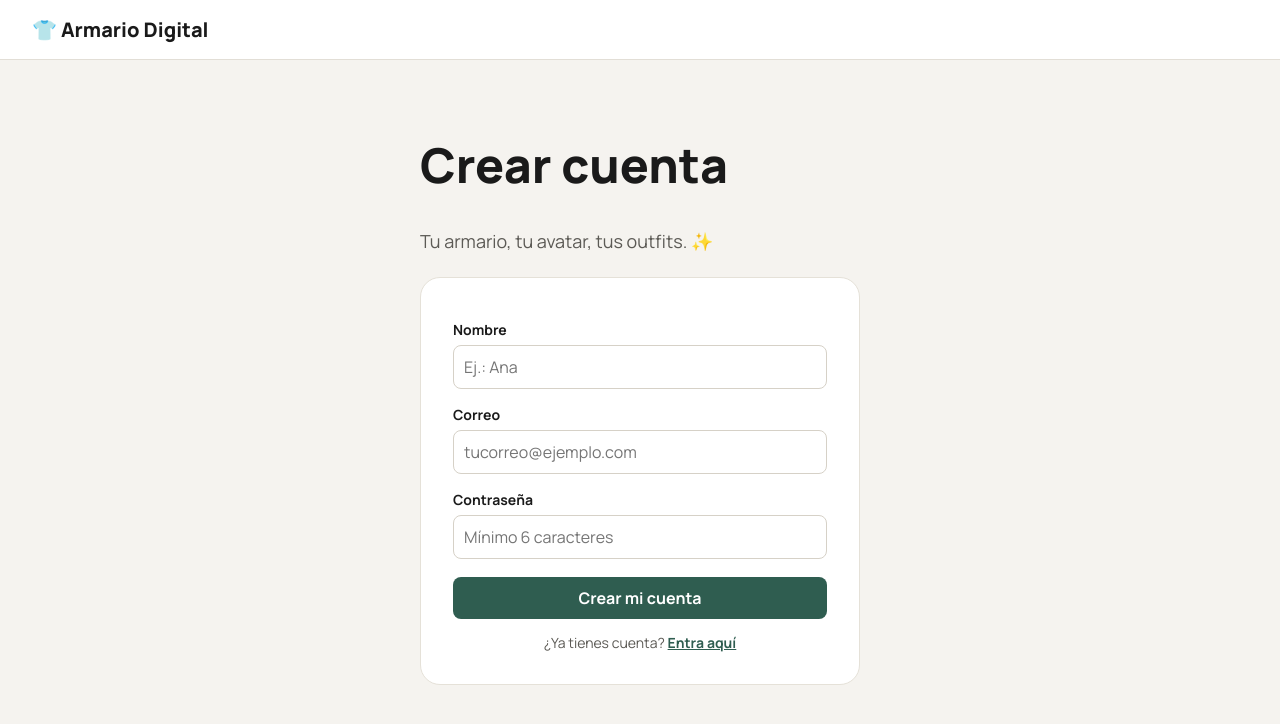
After one commit to araneaemerson-oss/armario-digital, a Flask app: page /registro in a window 1280 px wide. The commit adds this page. Shown: the top 724 px of the page. Run offline with Flask 3, Linux system fonts and the light colour scheme.

Commit message:
Pide iniciar sesión y separa las prendas por usuario

```diff
--- a/app.py
+++ b/app.py
@@ -1,4 +1,5 @@
-from flask import Flask, render_template, request, redirect, flash
+from flask import Flask, render_template, request, redirect, flash, session
+from werkzeug.security import generate_password_hash, check_password_hash
 import os, uuid
 from werkzeug.utils import secure_filename
 import sqlite3
@@ -20,6 +21,21 @@ def crear_tabla():
         ocasion TEXT,
         foto TEXT)
         """)
+    conexion.execute("""
+        CREATE TABLE IF NOT EXISTS usuarios(
+        id INTEGER PRIMARY KEY AUTOINCREMENT,
+        nombre TEXT,
+        correo TEXT UNIQUE,
+        contrasena_hash TEXT)
+        """)
+
+    # Si la tabla prendas todavía no tiene la columna usuario_id, la agregamos
+    columnas = []
+    for columna in conexion.execute("PRAGMA table_info(prendas)").fetchall():
+        columnas.append(columna["name"])
+    if "usuario_id" not in columnas:
+        conexion.execute("ALTER TABLE prendas ADD COLUMN usuario_id INTEGER REFERENCES usuarios(id)")
+
     conexion.commit()
     conexion.close()
 
@@ -71,11 +87,21 @@ def borrar_foto_del_disco(ruta_foto):
             os.remove(ruta_completa)
 
 
+# ---------- Proteger las páginas: hay que iniciar sesión ----------
+PAGINAS_LIBRES = ["entrar", "registro", "static"]
+
+@app.before_request
+def pedir_inicio_de_sesion():
+    # Esto se ejecuta ANTES de cada página
+    if request.endpoint not in PAGINAS_LIBRES and "usuario_id" not in session:
+        return redirect("/entrar")
+
+
 @app.route("/")
 def inicio():
     conexion = conectar()
     lista_prendas =  conexion.execute(
-        "SELECT * FROM prendas"
+        "SELECT * FROM prendas WHERE usuario_id = ?", (session["usuario_id"],)
     ).fetchall()
     conexion.close()
     conteo = {}
@@ -92,9 +118,11 @@ def prendas():
     conexion = conectar()
 
     if tipo:
-        lista_prendas = conexion.execute("SELECT * FROM prendas WHERE tipo = ?",(tipo,)).fetchall()
+        lista_prendas = conexion.execute(
+            "SELECT * FROM prendas WHERE usuario_id = ? AND tipo = ?", (session["usuario_id"], tipo)).fetchall()
     else:
-        lista_prendas = conexion.execute("SELECT * FROM prendas").fetchall()
+        lista_prendas = conexion.execute(
+            "SELECT * FROM prendas WHERE usuario_id = ?", (session["usuario_id"],)).fetchall()
     conexion.close()
     return render_template("prendas.html" , prendas=lista_prendas, tipo_actual=tipo)
 
@@ -106,13 +134,14 @@ def subir():
 
         conexion = conectar()
         conexion.execute(
-            "INSERT INTO prendas (nombre, tipo, color, ocasion, foto) VALUES (?, ?, ?, ?, ?)",
+            "INSERT INTO prendas (nombre, tipo, color, ocasion, foto, usuario_id) VALUES (?, ?, ?, ?, ?, ?)",
             (
                 request.form["nombre"].strip(),
                 request.form["tipo"],
                 request.form["color"].strip().capitalize(),
                 request.form["ocasion"],
-                ruta_foto
+                ruta_foto,
+                session["usuario_id"]       # 👤 la prenda es de quien inició sesión
             )
         )
         conexion.commit()
@@ -126,9 +155,10 @@ def subir():
 @app.route("/borrar/<int:id>", methods=["POST"])
 def borrar(id):
     conexion = conectar()
-    prenda = conexion.execute("SELECT foto FROM prendas WHERE id=?", (id,)).fetchone()
+    prenda = conexion.execute(
+        "SELECT foto FROM prendas WHERE id=? AND usuario_id=?", (id, session["usuario_id"])).fetchone()
     conexion.execute(
-        "DELETE FROM prendas WHERE id=?", (id,)
+        "DELETE FROM prendas WHERE id=? AND usuario_id=?", (id, session["usuario_id"])
     )
     conexion.commit()
     conexion.close()
@@ -143,7 +173,7 @@ def borrar(id):
 def editar(id):
     conexion = conectar()
     prenda = conexion.execute(
-        "SELECT * FROM prendas WHERE id=?",(id,)).fetchone()
+        "SELECT * FROM prendas WHERE id=? AND usuario_id=?",(id, session["usuario_id"])).fetchone()
 
     if prenda is None:
         conexion.close()
@@ -176,5 +206,75 @@ def editar(id):
 
 
 
+# ---------- Usuarios: registro, entrar y salir ----------
+@app.route("/registro", methods=["GET","POST"])
+def registro():
+    if "usuario_id" in session:
+        return redirect("/")
+    if request.method=="POST":
+        nombre = request.form["nombre"].strip()
+        correo = request.form["correo"].strip().lower()
+        contrasena = request.form["contrasena"]
+
+        if len(contrasena) < 6:
+            flash("⚠️ La contraseña debe tener al menos 6 caracteres")
+            return render_template("registro.html", nombre=nombre, correo=correo)
+
+        conexion = conectar()
+        try:
+            cursor = conexion.execute(
+                "INSERT INTO usuarios (nombre, correo, contrasena_hash) VALUES (?, ?, ?)",
+                (nombre, correo, generate_password_hash(contrasena))   # 🔐 guardamos el hash, nunca la contraseña
+            )
+            # Si eres el PRIMER usuario, te quedas con las prendas que ya existían sin dueño
+            if cursor.lastrowid == conexion.execute("SELECT MIN(id) FROM usuarios").fetchone()[0]:
+                conexion.execute("UPDATE prendas SET usuario_id = ? WHERE usuario_id IS NULL", (cursor.lastrowid,))
+            conexion.commit()
+        except sqlite3.IntegrityError:          # pasa cuando el correo ya existe (por el UNIQUE)
+            conexion.close()
+            flash("⚠️ Ya existe una cuenta con ese correo")
+            return render_template("registro.html", nombre=nombre, correo=correo)
+        conexion.close()
+
+        # Al crear la cuenta, la dejamos con la sesión iniciada
+        session["usuario_id"] = cursor.lastrowid
+        session["usuario_nombre"] = nombre
+        flash(f"🎉 ¡Bienvenido, {nombre}! Tu cuenta fue creada")
+        return redirect("/")
+
+    return render_template("registro.html")
+
+
+@app.route("/entrar", methods=["GET","POST"])
+def entrar():
+    if "usuario_id" in session:
+        return redirect("/")
+    if request.method=="POST":
+        correo = request.form["correo"].strip().lower()
+        contrasena = request.form["contrasena"]
+
+        conexion = conectar()
+        usuario = conexion.execute("SELECT * FROM usuarios WHERE correo = ?", (correo,)).fetchone()
+        conexion.close()
+
+        if usuario and check_password_hash(usuario["contrasena_hash"], contrasena):
+            session["usuario_id"] = usuario["id"]
+            session["usuario_nombre"] = usuario["nombre"]
+            flash(f"👋 ¡Hola de nuevo, {usuario['nombre']}!")
+            return redirect("/")
+
+        flash("⚠️ Correo o contraseña incorrectos")
+        return render_template("entrar.html", correo=correo)
+
+    return render_template("entrar.html")
+
+
+@app.route("/salir")
+def salir():
+    session.clear()      # borramos los datos de la sesión
+    flash("👋 Cerraste sesión. ¡Vuelve pronto!")
+    return redirect("/entrar")
+
+
 crear_tabla()
 app.run(debug=True)
--- a/static/css/style.css
+++ b/static/css/style.css
@@ -508,3 +508,36 @@ a{
     font-weight: 700;
     color: #5C5A55;
 }
+
+
+/* ---------- Registro y Entrar ---------- */
+.auth {
+    max-width: 440px;
+    margin: 0 auto;
+}
+.auth .formulario {
+    max-width: none;
+}
+.auth-pie {
+    text-align: center;
+    margin: 8px 0 0;
+    font-size: 14px;
+    color: #5C5A55;
+}
+
+/* ---------- Menú: usuario ---------- */
+.nav-links {
+    align-items: center;
+}
+.nav-usuario {
+    padding: 10px 6px 10px 14px;
+    font-weight: 700;
+    color: #1A1A1A;
+}
+.nav-links a.nav-boton {
+    background-color: #2F5D50;
+    color: #FFFFFF;
+}
+.nav-links a.nav-boton:hover {
+    background-color: #1F4038;
+}
--- a/templates/base.html
+++ b/templates/base.html
@@ -14,10 +14,14 @@
     <nav class="navbar">
         <span class="logo">👕 Armario Digital</span>
         <div class="nav-links">
-            <a href="/" class="{% if request.path == '/' %}activo{% endif %}">Inicio</a>
-            <a href="/prendas" class="{% if request.path == '/prendas' or request.path.startswith('/editar') %}activo{% endif %}">Mis Prendas</a>
-            <a href="/subir" class="{% if request.path == '/subir' %}activo{% endif %}">Subir prenda</a>
-            <a href="#">Probador</a>
+            {% if session.usuario_id %}
+                <a href="/" class="{% if request.path == '/' %}activo{% endif %}">Inicio</a>
+                <a href="/prendas" class="{% if request.path == '/prendas' or request.path.startswith('/editar') %}activo{% endif %}">Mis Prendas</a>
+                <a href="/subir" class="{% if request.path == '/subir' %}activo{% endif %}">Subir prenda</a>
+                <a href="#">Probador</a>
+                <span class="nav-usuario">👋 {{ session.usuario_nombre }}</span>
+                <a href="/salir">Salir</a>
+            {% endif %}
         </div>
     </nav>
     <main class="contenido">
--- a/templates/index.html
+++ b/templates/index.html
@@ -2,7 +2,7 @@
 {% block contenido %}
 
 <section class="hero">
-    <p class="saludo">Hola, Fabricio 👋</p>
+    <p class="saludo">Hola{% if session.usuario_nombre %}, {{ session.usuario_nombre }}{% endif %} 👋</p>
     <h1>¿Qué te pones hoy?</h1>
     <p class="subtitulo">Tienes <strong>{{ total }}</strong> {% if total == 1 %}prenda{% else %}prendas{% endif %} en tu armario.</p>
     <div class="hero-botones">
--- /dev/null
+++ b/templates/registro.html
@@ -0,0 +1,22 @@
+{% extends "base.html" %}
+
+{% block contenido %}
+    <div class="auth">
+        <h1>Crear cuenta</h1>
+        <p class="subtitulo">Tu armario, tu avatar, tus outfits. ✨</p>
+
+        <form method="POST" class="formulario">
+            <label for="nombre">Nombre</label>
+            <input type="text" id="nombre" name="nombre" value="{{ nombre or '' }}" placeholder="Ej.: Ana" required>
+
+            <label for="correo">Correo</label>
+            <input type="email" id="correo" name="correo" value="{{ correo or '' }}" placeholder="tucorreo@ejemplo.com" required>
+
+            <label for="contrasena">Contraseña</label>
+            <input type="password" id="contrasena" name="contrasena" placeholder="Mínimo 6 caracteres" minlength="6" required>
+
+            <button type="submit">Crear mi cuenta</button>
+            <p class="auth-pie">¿Ya tienes cuenta? <a href="/entrar">Entra aquí</a></p>
+        </form>
+    </div>
+{% endblock %}
```
Also changed, not shown: templates/entrar.html (added, +19 -0 lines).
